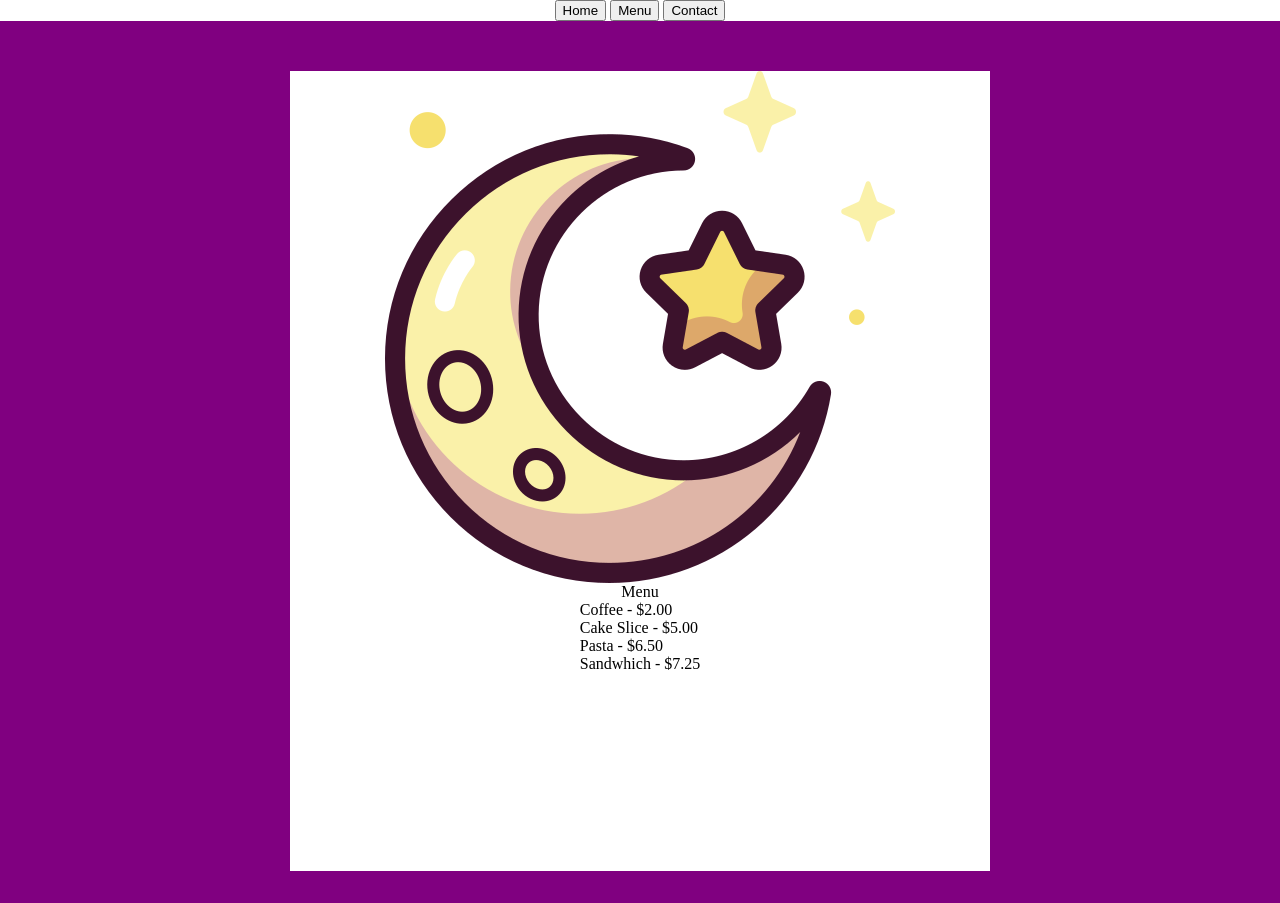
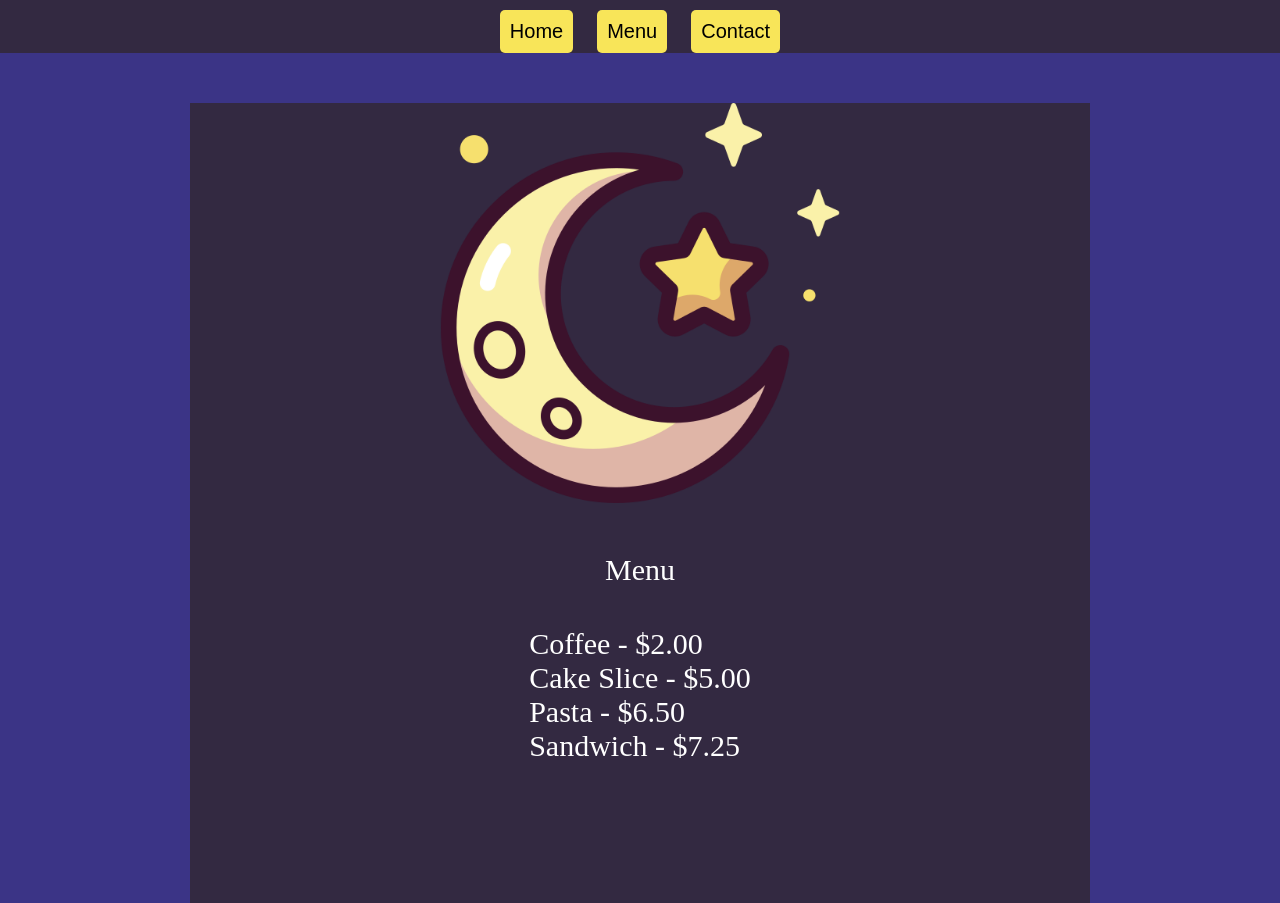
Before and after one commit to efong14/Restaurant-Page, a website built with webpack: page src/index.html in a window 1280 px wide. Both pictures are taken after a click on the button "Menu". Before the commit the page ends 871 px from the top, so only its background shows below. Built offline with nearby package versions, Linux system fonts and the light colour scheme.

Commit message:
Finalized css sizing and colors.

```diff
--- a/src/contact.js
+++ b/src/contact.js
@@ -1,7 +1,7 @@
 const content = document.getElementById('content');
 const img = document.createElement('img');
 const header = document.createElement('header');
-const gridContainer = document.createElement('div');
+const contactContainer = document.createElement('div');
 const item1 = document.createElement('div');
 const item2 = document.createElement('div');
 const item3 = document.createElement('div');
@@ -15,18 +15,17 @@ function contact() {
     item2.textContent= 'Landline - 01-1234-5678';
     item3.textContent= 'Address - 123 Luna Street, Moon City, The Moon';
 
-
-    gridContainer.classList.add('gridContainer');
+    contactContainer.classList.add('contactContainer');
     item1.classList.add('mobile');
     item2.classList.add('landline');
     item3.classList.add('address');
 
     content.appendChild(img);
     content.appendChild(header);
-    content.appendChild(gridContainer);
-    gridContainer.appendChild(item1);
-    gridContainer.appendChild(item2);
-    gridContainer.appendChild(item3);
+    content.appendChild(contactContainer);
+    contactContainer.appendChild(item1);
+    contactContainer.appendChild(item2);
+    contactContainer.appendChild(item3);
 };
 
-export default contact
+export default contact;
--- a/src/menu.js
+++ b/src/menu.js
@@ -1,7 +1,7 @@
 const content = document.getElementById('content');
 const img = document.createElement('img');
 const header = document.createElement('header');
-const gridContainer = document.createElement('div');
+const menuContainer = document.createElement('div');
 const item1 = document.createElement('div');
 const item2 = document.createElement('div');
 const item3 = document.createElement('div');
@@ -14,9 +14,9 @@ function menu() {
     item1.textContent= 'Coffee - $2.00';
     item2.textContent= 'Cake Slice - $5.00';
     item3.textContent= 'Pasta - $6.50';
-    item4.textContent= 'Sandwhich - $7.25';
+    item4.textContent= 'Sandwich - $7.25';
 
-    gridContainer.classList.add('gridContainer');
+    menuContainer.classList.add('menuContainer');
     item1.classList.add('item1');
     item2.classList.add('item2');
     item3.classList.add('item3');
@@ -24,11 +24,11 @@ function menu() {
 
     content.appendChild(img);
     content.appendChild(header);
-    content.appendChild(gridContainer);
-    gridContainer.appendChild(item1);
-    gridContainer.appendChild(item2);
-    gridContainer.appendChild(item3);
-    gridContainer.appendChild(item4);
+    content.appendChild(menuContainer);
+    menuContainer.appendChild(item1);
+    menuContainer.appendChild(item2);
+    menuContainer.appendChild(item3);
+    menuContainer.appendChild(item4);
 };
 
-export default menu
+export default menu;
--- a/src/style.css
+++ b/src/style.css
@@ -5,7 +5,7 @@ body {
     display: flex;
     flex-direction: column;
     align-items: center;
-    background-color: purple;
+    background-color: #3B3486;
     padding: 0px;
     margin: 0px;
 }
@@ -13,16 +13,38 @@ body {
 #btnHeader {
     display: flex;
     justify-content: center;
-    background-color: white;
+    background-color: #332941;
     margin-bottom: 50px;
     width: 100%;
 }
+
+button {
+    margin: 10px;
+    margin-bottom: 0px;
+    padding: 10px;
+    background-color: #F8E559;
+    border-style: none;
+    border-radius: 5px;
+    font-size: 20px;
+}
+
 
 #content {
     display: flex;
     flex-direction: column;
     align-items: center;
-    width: 700px;
+    width: 900px;
     height: 100vh;
-    background-color: white;
+    background-color: #332941;
+    color: white;
+    font-size: 30px;
 }
+
+img {
+    height: 400px;
+    margin-bottom: 50px;
+}
+
+header {
+    margin-bottom: 40px;
+}
```
